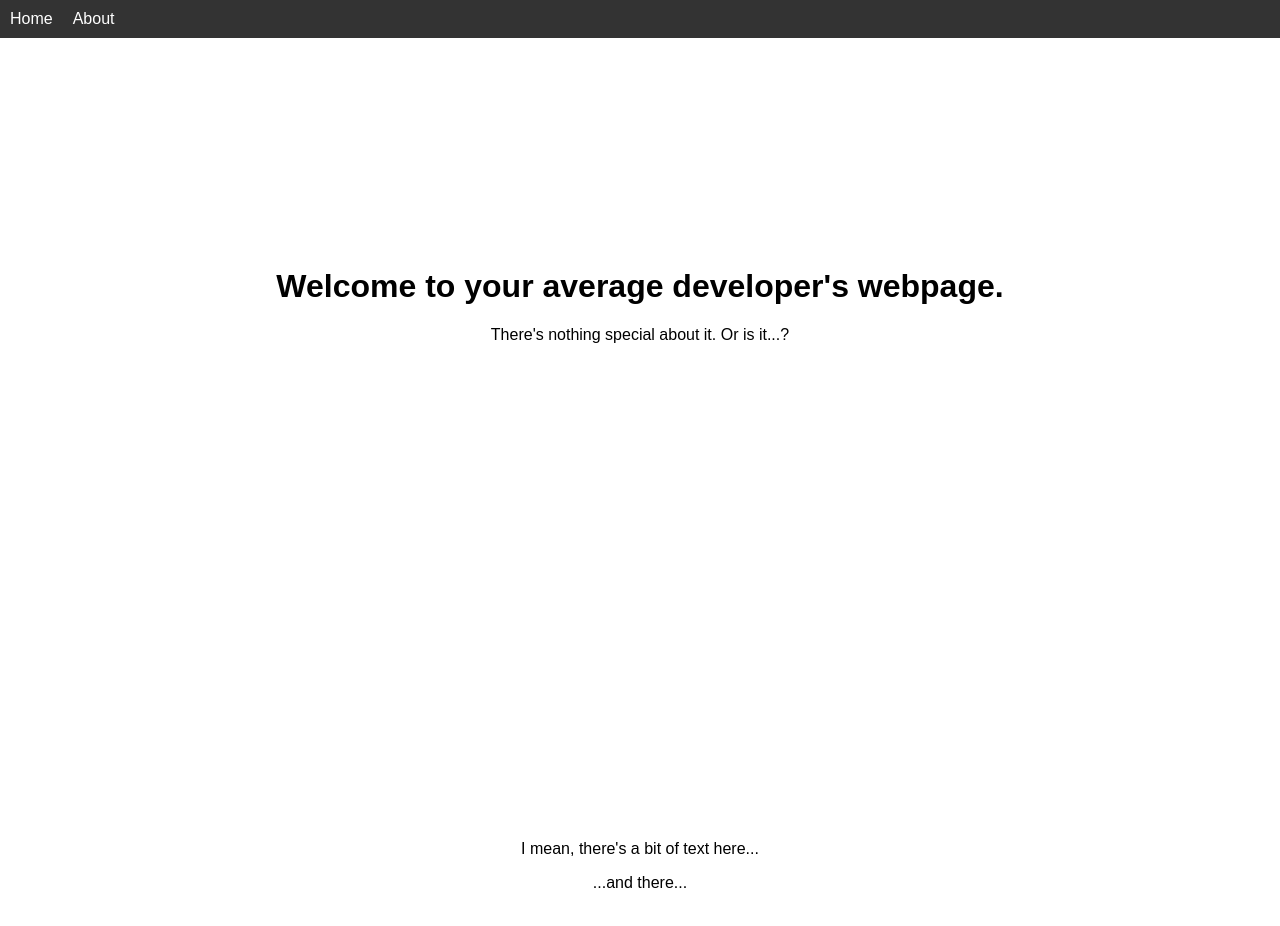
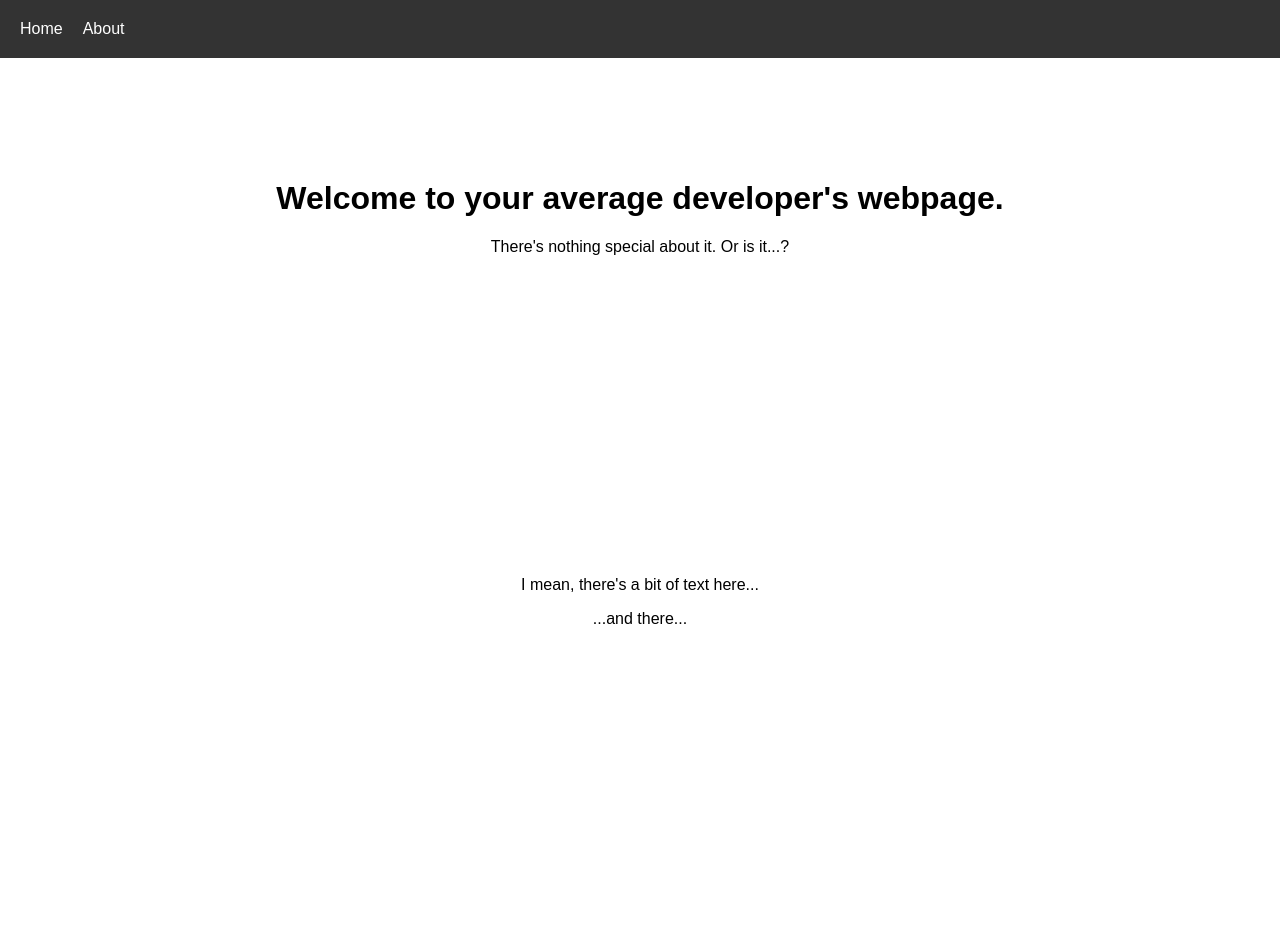
Before and after one commit to wu80205/my-website, a plain HTML site: page index.html in a window 1280 px wide. Shown: the top 926 px of the page. Drawn offline with Linux system fonts and the light colour scheme.

Commit message:
Update index.html

```diff
--- a/index.html
+++ b/index.html
@@ -20,8 +20,8 @@
             font-family: Arial;
         }
         .top {
-            margin-top: 20%;
-            margin-bottom: 40%;
+            margin-top: 20vh;
+            margin-bottom: 40vh;
         }
         .main {
             margin-top: 20%;
@@ -36,7 +36,7 @@
         }
         nav ul {
             list-style: none;
-            padding: 10px;
+            padding: 20px;
             margin: 0;
             display: flex;
         }
```
